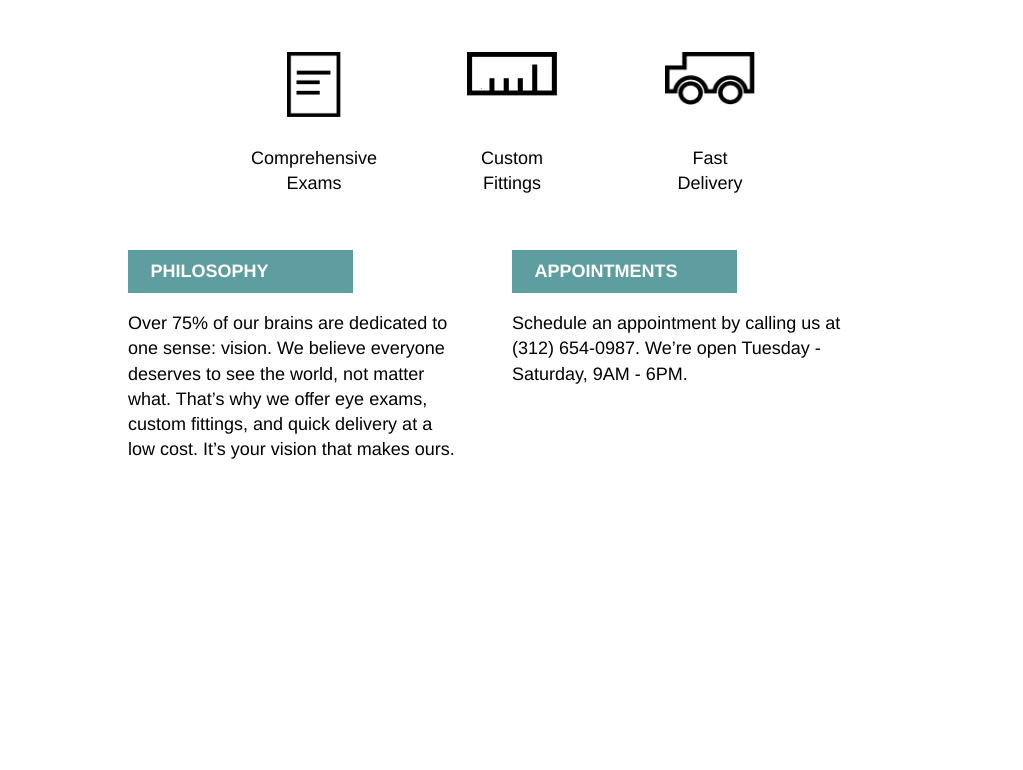
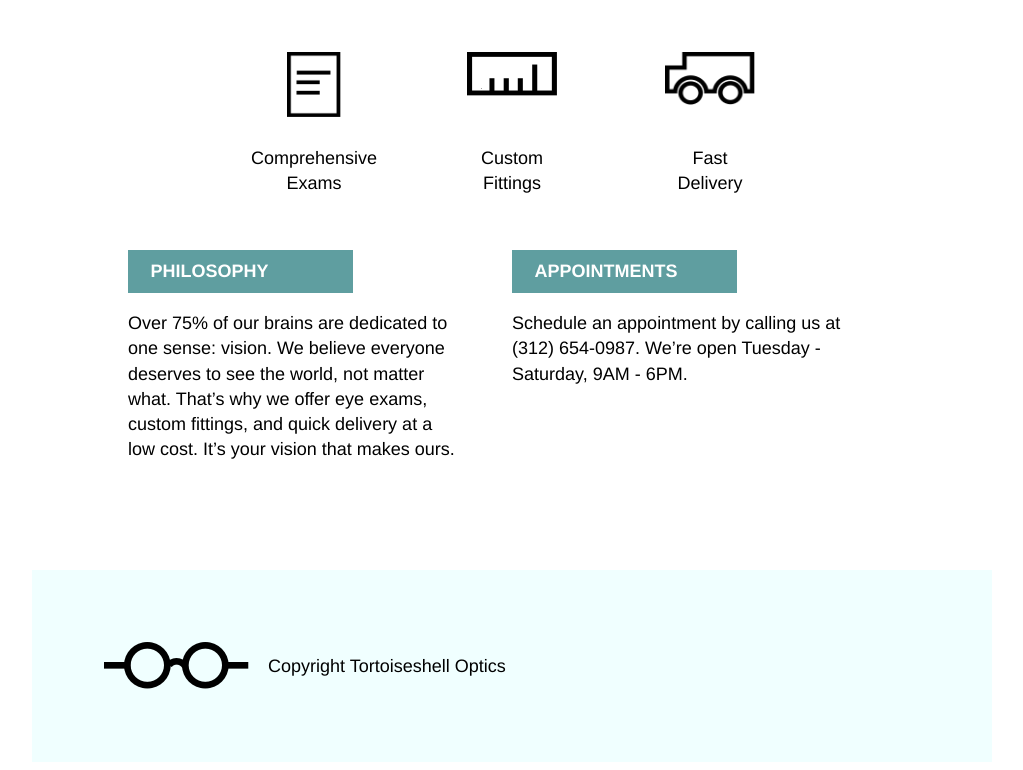
Before and after one commit to dscottjr/tortoiseshell, a plain HTML site: page index.html in a window 1280 px wide. Shown: the part 568-1338 px from the top of the page, without its empty margins (128-1151 px from the left). Before the commit the page ends 1056 px from the top, so only its background shows below. Drawn offline with Linux system fonts and the light colour scheme.

Commit message:
desktop finished

```diff
--- a/index.html
+++ b/index.html
@@ -71,7 +71,7 @@
 
     <div class="infocontainer">
 
-      <div class="info">
+      <div class="info" id="firstcontainer">
 
         <div class="infotitle">PHILOSOPHY</div>
 
@@ -93,7 +93,14 @@
 
 <footer class="sitecontainer">
 
+<div class="footerlogo">
 
+    <img src="resources/images/logo-black.png" /img>
+    <span class="footertext">Copyright Tortoiseshell Optics</span>
+
+</div> <!-- end footerlogo -->
+
+</footer>
 
 
 
--- a/resources/css/style.css
+++ b/resources/css/style.css
@@ -119,3 +119,27 @@ body {
 .info p {
   margin-top: 1rem;
   }
+
+#firstcontainer {
+  margin-bottom: 5rem;
+}
+
+footer {
+    display: flex;
+    align-items: center;
+    background-color: azure;
+    justify-content: flex-start;
+  }
+
+.footerlogo {
+    display: flex;
+    align-items: center;
+    justify-content: left;
+  }
+
+.footerlogo img {
+  padding-left: 4rem;
+  padding-top: 4rem;
+  padding-bottom: 4rem;
+  padding-right: 1rem;
+}
```
